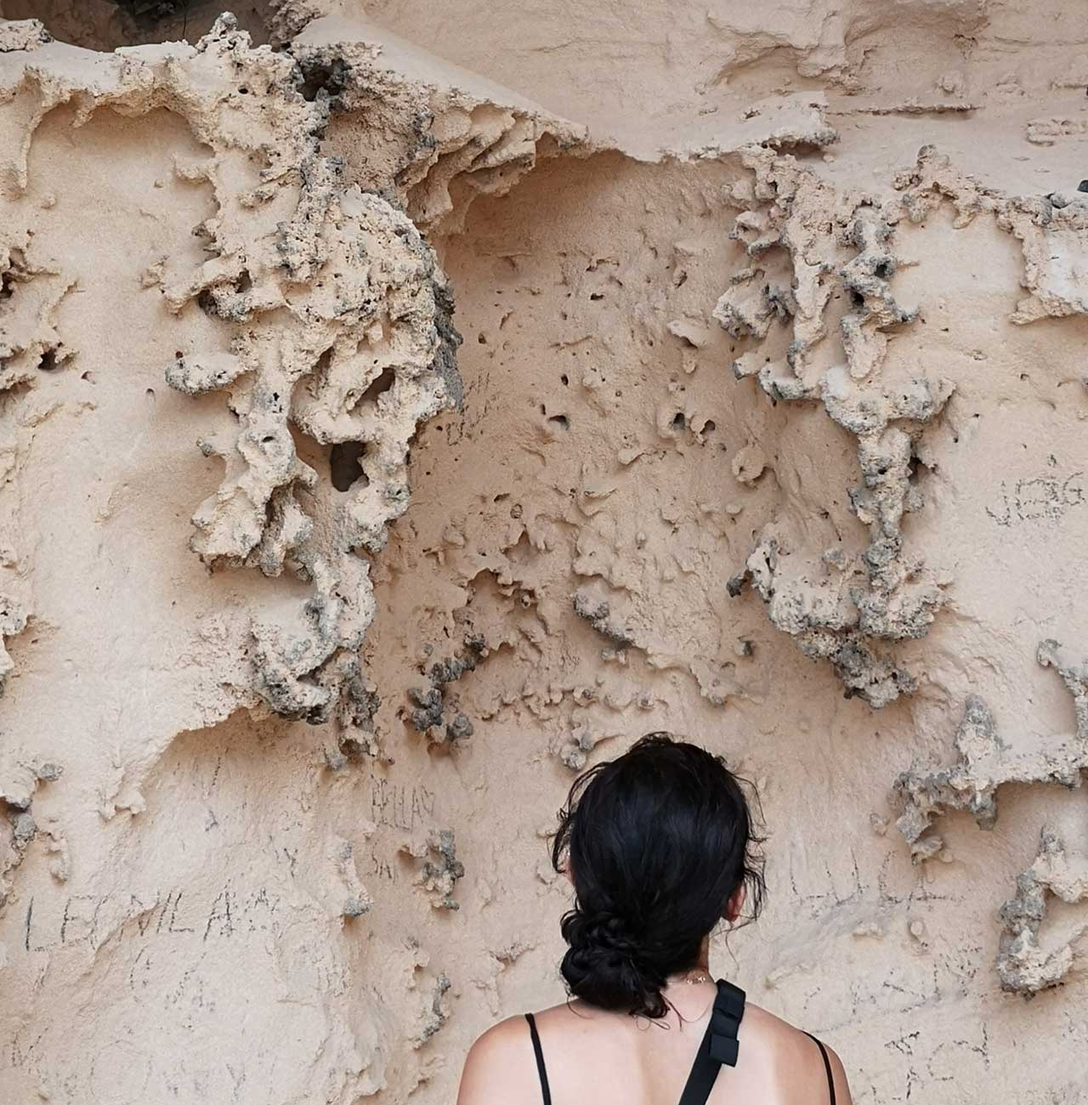
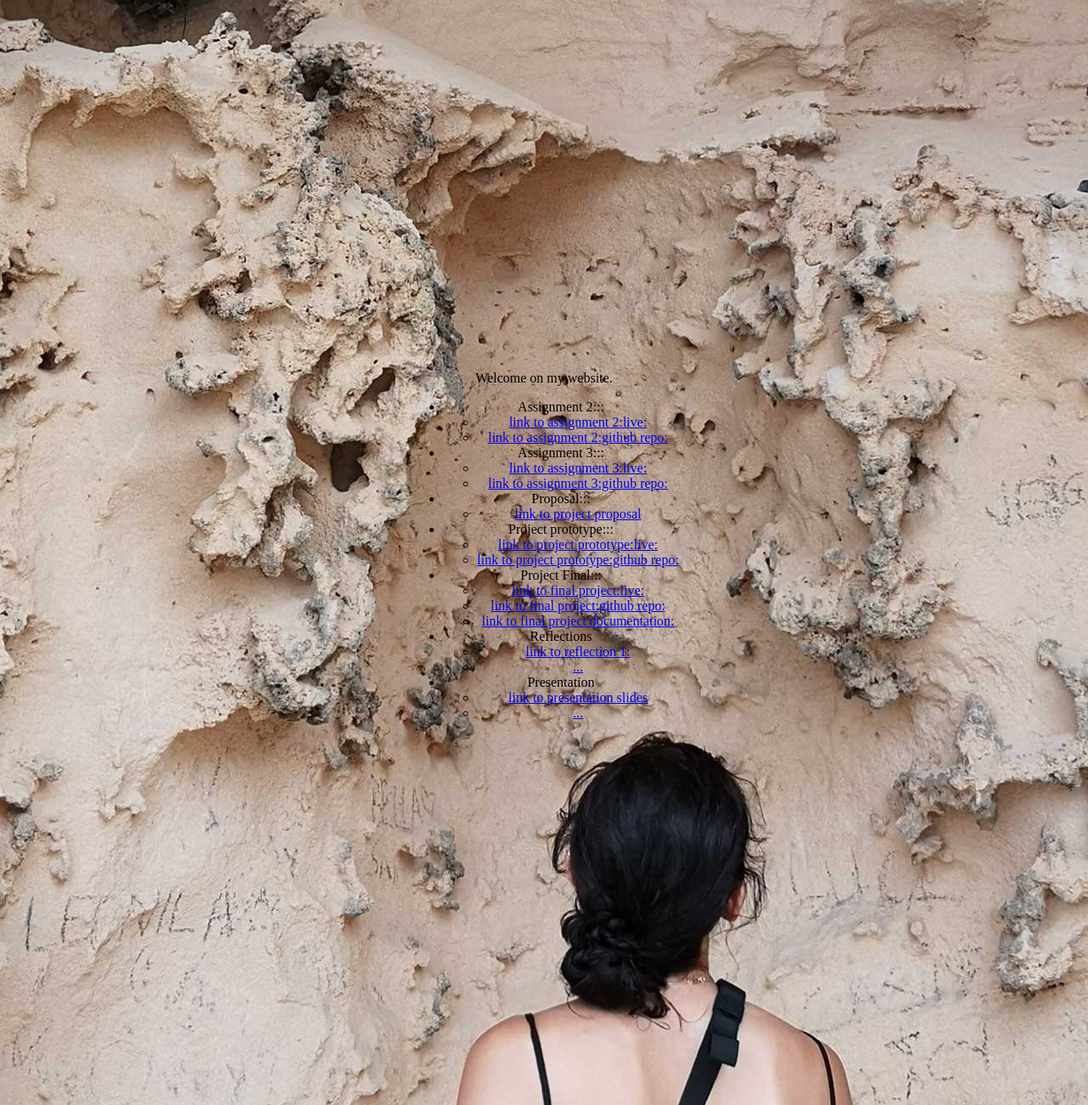
Before and after one commit to evoucou/CART351, a PHP site: page /personalwebsite/index.html in a window 1280 px wide. Shown: the whole page at 85% size. Run offline with PHP 8.4, Linux system fonts and the light colour scheme.

Commit message:
Added wraper that contains text
The text is centered in the middle of the page.

```diff
--- a/personalwebsite/css/main.css
+++ b/personalwebsite/css/main.css
@@ -1,3 +1,15 @@
+
+#wraper {
+position: absolute;
+top: 50%;
+left: 50%;
+transform: translate(-50%, -50%);
+text-align: center;
+}
+
+
+
+
 #bg {
   position: fixed;
   top: -50%;
--- a/personalwebsite/index.html
+++ b/personalwebsite/index.html
@@ -12,9 +12,11 @@
   <div id="bg">
   <img src="sources/imgresized.jpg" alt="">
 </div>
+<div id="wraper">
 
     <!-- the header div -->
   <header>
+  Welcome on my website.
   <header>
   <!-- the main div -->
   <main>
@@ -67,6 +69,7 @@
 
     </ul>
 </main>
+</div>
   <!-- the footer div -->
 <footer>
 <p>This page is <strong>merely</strong> a template page. It contains only an <em> indication </em> for the content expected. You are FREE (and <strong>should</strong>) rewrite the markup, add a layout (css), images, styling etc ...</p>
```
